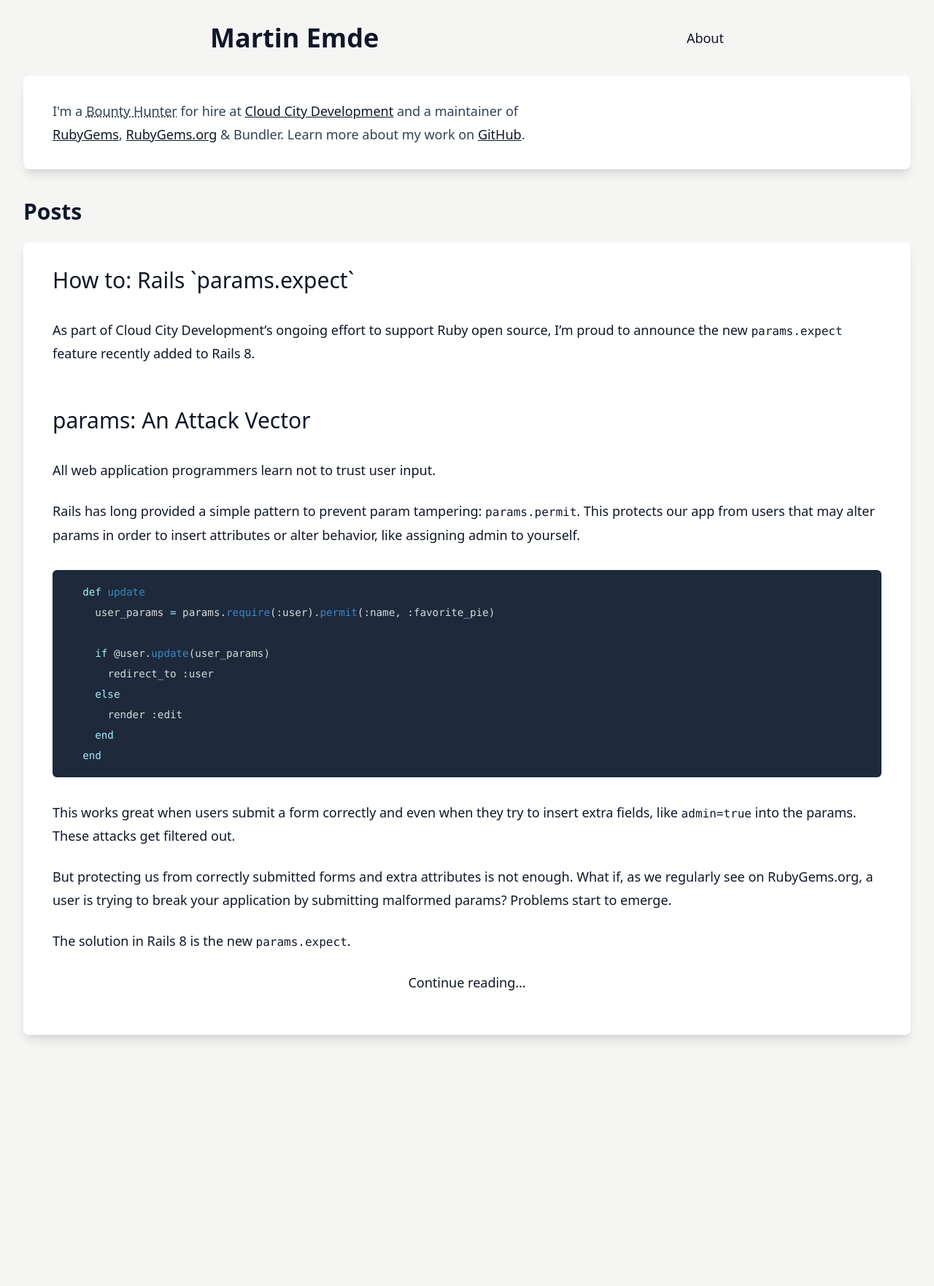
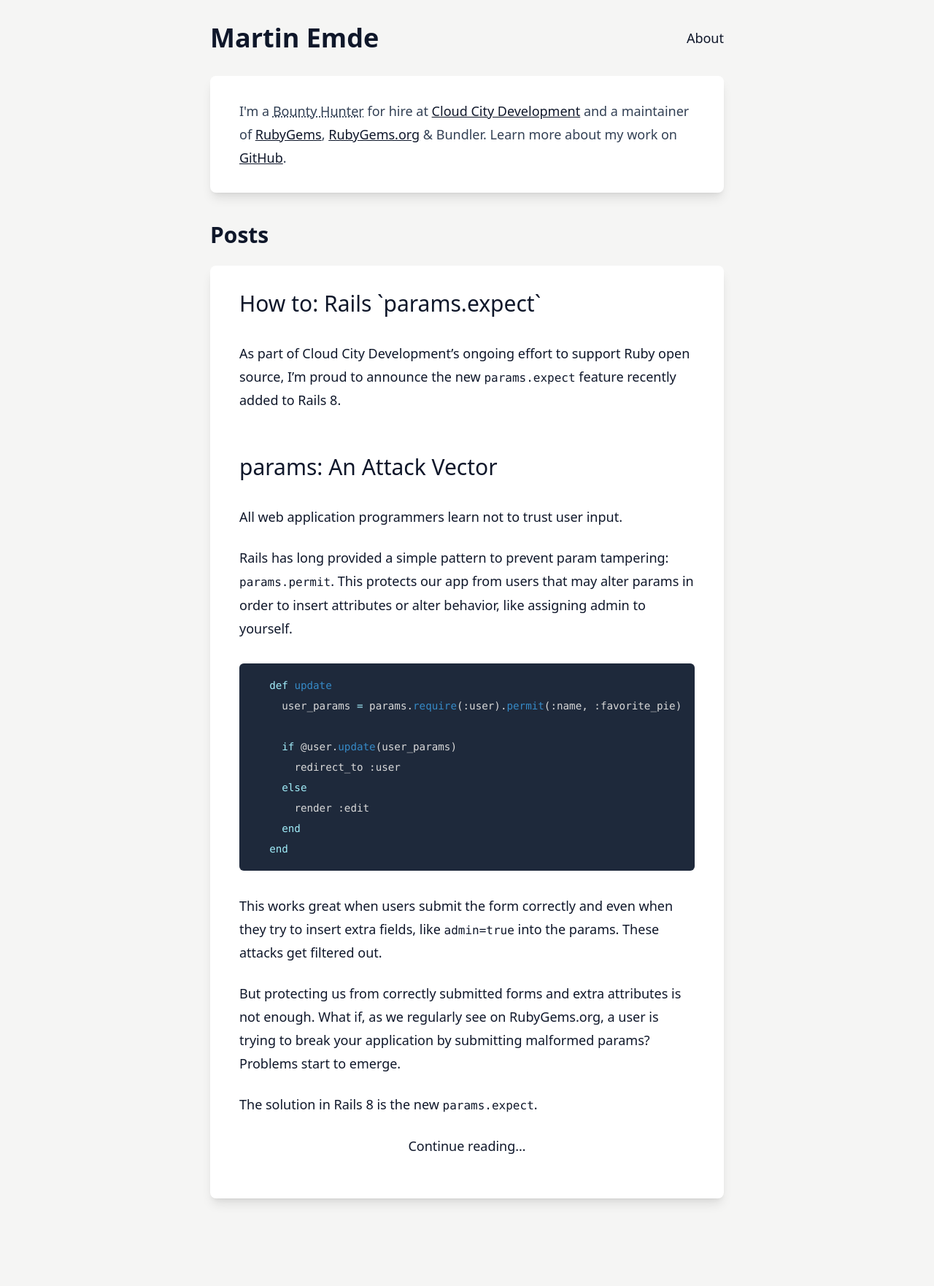
Before and after one commit to martinemde/martinemde.github.io, a Jekyll site: the page built from index.html, in a window 1280 px wide. Shown: the whole page at 73% size. Built offline with Jekyll 4.4.1, drawn with Linux system fonts in a browser that asks for light colours; some web fonts are replaced; before the commit the page ends 1538 px from its top, so only the background shows below that.

Commit message:
fix max width

```diff
--- a/_layouts/default.html
+++ b/_layouts/default.html
@@ -24,7 +24,7 @@
           </ul>
         </nav>
       </header>
-      <main class="max-w-full lg:max-w-screen-xl mx-auto px-8 mb-20">
+      <main class="max-w-full lg:max-w-3xl mx-auto px-8 mb-20">
 
         {{ content }}
       </main>
--- a/_posts/2024-10-22-params-expect-new-rails-feature.md
+++ b/_posts/2024-10-22-params-expect-new-rails-feature.md
@@ -24,7 +24,7 @@ Rails has long provided a simple pattern to prevent param tampering: `params.per
   end
 {% endhighlight %}
 
-This works great when users submit a form correctly and even when they try to insert extra fields, like `admin=true` into the params. These attacks get filtered out.
+This works great when users submit the form correctly and even when they try to insert extra fields, like `admin=true` into the params. These attacks get filtered out.
 
 But protecting us from correctly submitted forms and extra attributes is not enough. What if, as we regularly see on RubyGems.org, a user is trying to break your application by submitting malformed params? Problems start to emerge.
 
--- a/index.html
+++ b/index.html
@@ -6,7 +6,7 @@ title: "Martin Emde"
   <div class="prose prose-lg prose-slate dark:prose-invert">
     <!-- <h2 class="mt-0">About</h2> -->
     <p>
-      I'm a <abbr title="A Software Engineering Consultant, but, like, since it's Star Wars themed...">Bounty Hunter</abbr> for hire at <a href="https://cloudcity.io/citizens/martin/" itemprop="affiliation" rel="external" title="Where I work.">Cloud City Development</a>
+      I'm a <abbr title="A Software Engineering Consultant, but, like, since it's Star Wars themed...">Bounty Hunter</abbr> for hire at <a href="https://cloudcity.io/" itemprop="affiliation" rel="external" title="Where I work.">Cloud City Development</a>
       and a maintainer of <a href="https://github.com/rubygems/rubygems" rel="external">RubyGems</a>, <a href="https://rubygems.org" rel="external">RubyGems.org</a> &amp; Bundler.
       Learn more about my work on <a href="https://github.com/martinemde" rel="external" title="When I make code, I put it here unless I don't.">GitHub</a>.
     </p>
```
Also changed, not shown: assets/css/tailwind.css.
